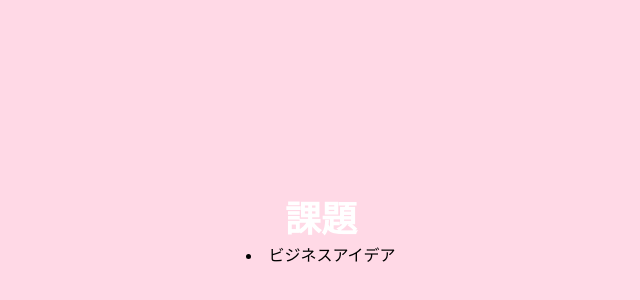
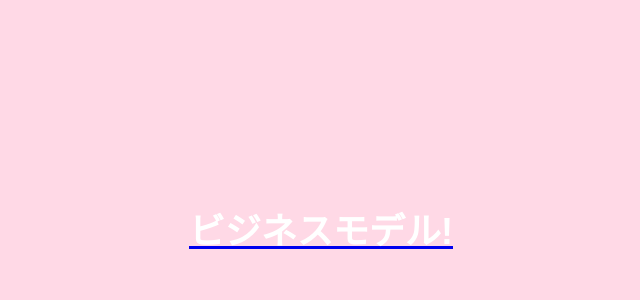
Before and after one commit to 202201882/xbp, a plain HTML site: page de56/デザイン演習4-2.html in a window 1280 px wide. Shown: the part 172-472 px from the top of the page, without its empty margins (319-959 px from the left). Drawn offline with Linux system fonts and the light colour scheme.

Commit message:
20231016

```diff
--- a/de56/デザイン演習4-2.html
+++ b/de56/デザイン演習4-2.html
@@ -15,7 +15,6 @@
       align-items: center;
       justify-content: center;
       min-height: 100vh;
-      /* ページ全体の高さを最低100%に設定 */
     }
 
     h1 {
@@ -45,23 +44,20 @@
       list-style: disc;
       padding-left: 20px;
       text-align: left;
-      /* リストのテキストを左寄せにする */
     }
 
     p {
       font-size: 18px;
       line-height: 1.5;
       text-align: left;
-      /* テキストを左寄せにする */
     }
   </style>
 </head>
 
 <body>
-  <h1>課題</h1>
-    <li>ビジネスアイデア<a href="https://onomaaya.github.io/xbp/de56/b2.htm"></a></li>
-
-
+  <a href="https://onomaaya.github.io/xbp/de56/b2.html">
+    <h1>ビジネスモデル!</h1>
+  </a>
 </body>
 
 </html>
```
Also changed, not shown: de56/デザイン演習4-3.html (+3 -8 lines).
